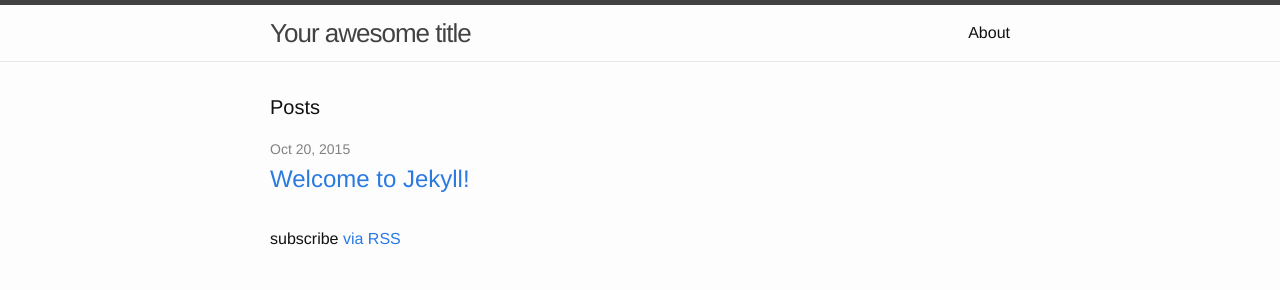
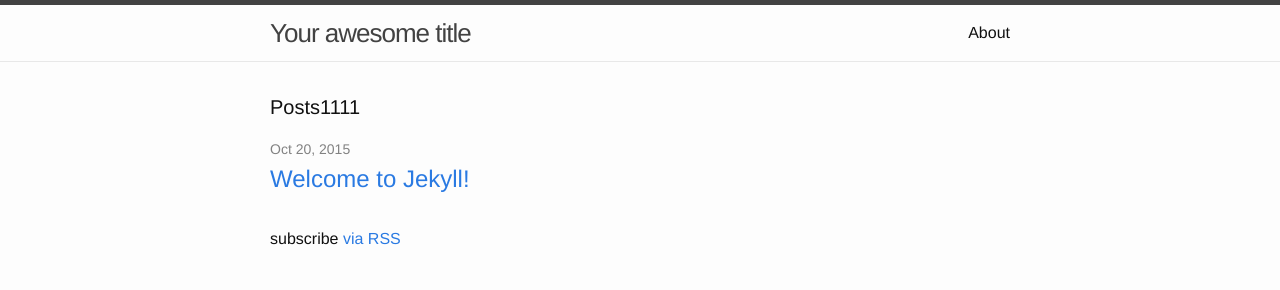
Before and after one commit to xiaofeng320/xiaofeng.github.io, a Jekyll site: the page built from index.html, in a window 1280 px wide. Shown: the top 290 px of the page. Built offline with Jekyll 4.4.1, drawn with Linux system fonts in a browser that asks for light colours.

Commit message:
modify test

```diff
--- a/index.html
+++ b/index.html
@@ -4,7 +4,7 @@
 
 <div class="home">
 
-  <h1 class="page-heading">Posts</h1>
+  <h1 class="page-heading">Posts1111</h1>
 
   <ul class="post-list">
     {% for post in site.posts %}
```
